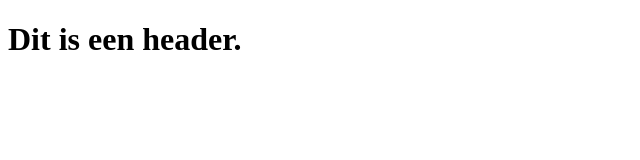
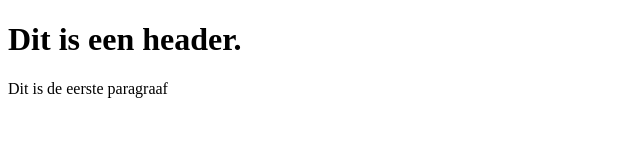
Before and after one commit to SanderPot0/git5.2, a plain HTML site: page index.html in a window 1280 px wide. Shown: the whole page, without its empty margins (0-640 px from the left). Drawn offline with Linux system fonts and the light colour scheme.

Commit message:
Paragraaf toegevoegd

```diff
--- a/index.html
+++ b/index.html
@@ -5,5 +5,6 @@
 </head>
 <body>
 	<h1>Dit is een header.</h1>
+	<p>Dit is de eerste paragraaf</p>
 </body>
 </html>
```
